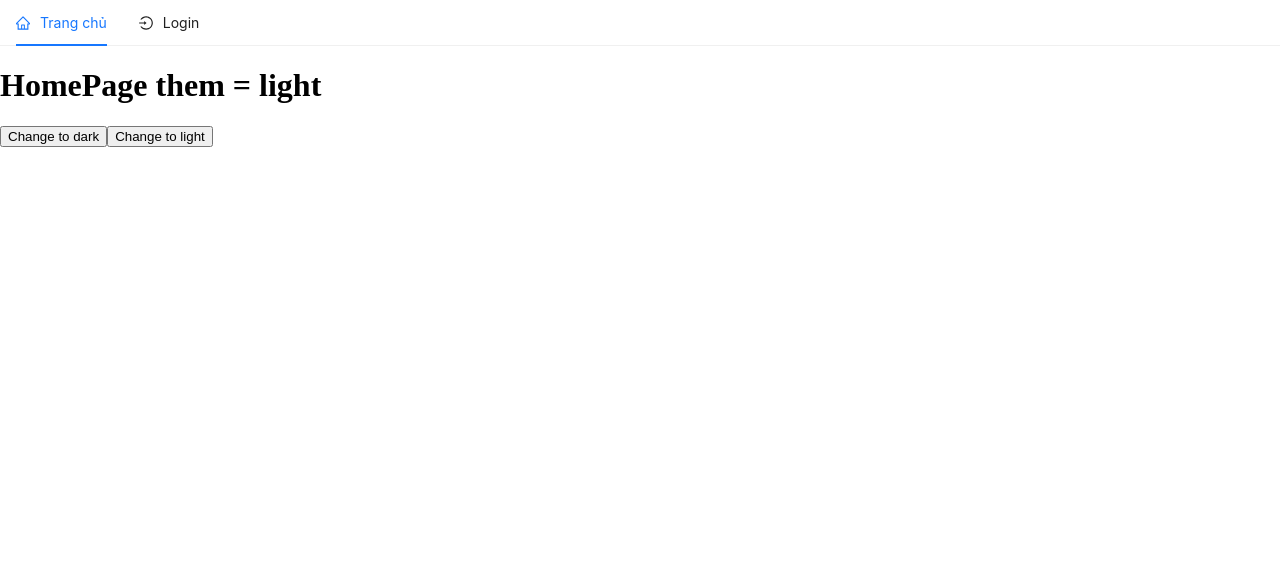
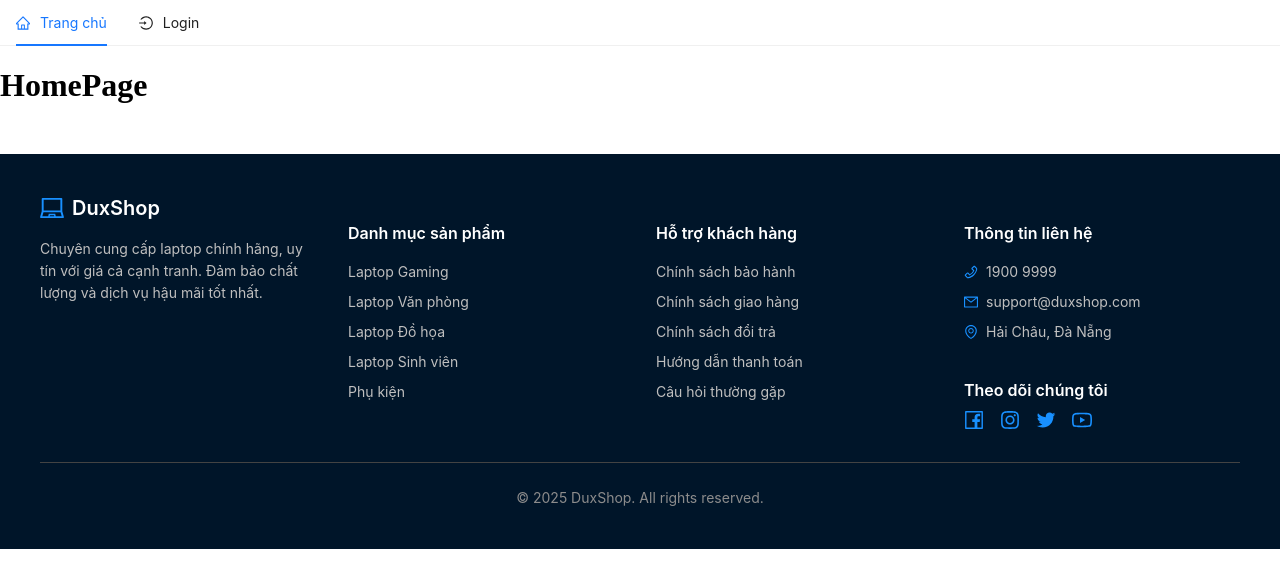
Before and after one commit to truongvu1508/fe-e-commerce-duxshop, a React (Vite) app: page / in a window 1280 px wide. Shown: the top 588 px of the page. Built offline with nearby package versions, Linux system fonts and the light colour scheme.

Commit message:
feat(ui): add footer component

```diff
--- /dev/null
+++ b/src/components/layout/app.footer.tsx
@@ -0,0 +1,187 @@
+import React from "react";
+import { Layout, Row, Col, Typography, Space, Divider } from "antd";
+import {
+  PhoneOutlined,
+  MailOutlined,
+  EnvironmentOutlined,
+  FacebookOutlined,
+  TwitterOutlined,
+  InstagramOutlined,
+  YoutubeOutlined,
+  LaptopOutlined,
+} from "@ant-design/icons";
+
+const { Footer } = Layout;
+const { Title, Text, Link } = Typography;
+
+const AppFooter = () => {
+  return (
+    <Footer
+      style={{
+        backgroundColor: "#001529",
+        color: "#fff",
+        marginTop: "50px",
+        padding: "40px 0",
+      }}
+    >
+      <div style={{ maxWidth: "1200px", margin: "0 auto", padding: "0 20px" }}>
+        <Row gutter={[32, 32]}>
+          {/* Thông tin công ty */}
+          <Col xs={24} sm={12} md={6}>
+            <Space direction="vertical" size="middle">
+              <div
+                style={{ display: "flex", alignItems: "center", gap: "8px" }}
+              >
+                <LaptopOutlined
+                  style={{ fontSize: "24px", color: "#1890ff" }}
+                />
+                <Title level={4} style={{ color: "#fff", margin: 0 }}>
+                  DuxShop
+                </Title>
+              </div>
+              <Text style={{ color: "#bfbfbf" }}>
+                Chuyên cung cấp laptop chính hãng, uy tín với giá cả cạnh tranh.
+                Đảm bảo chất lượng và dịch vụ hậu mãi tốt nhất.
+              </Text>
+            </Space>
+          </Col>
+
+          {/* Danh mục sản phẩm */}
+          <Col xs={24} sm={12} md={6}>
+            <Title level={5} style={{ color: "#fff", marginBottom: "16px" }}>
+              Danh mục sản phẩm
+            </Title>
+            <Space direction="vertical" size="small">
+              <Link style={{ color: "#bfbfbf" }} href="#gaming">
+                Laptop Gaming
+              </Link>
+              <Link style={{ color: "#bfbfbf" }} href="#office">
+                Laptop Văn phòng
+              </Link>
+              <Link style={{ color: "#bfbfbf" }} href="#design">
+                Laptop Đồ họa
+              </Link>
+              <Link style={{ color: "#bfbfbf" }} href="#student">
+                Laptop Sinh viên
+              </Link>
+              <Link style={{ color: "#bfbfbf" }} href="#accessories">
+                Phụ kiện
+              </Link>
+            </Space>
+          </Col>
+
+          {/* Hỗ trợ khách hàng */}
+          <Col xs={24} sm={12} md={6}>
+            <Title level={5} style={{ color: "#fff", marginBottom: "16px" }}>
+              Hỗ trợ khách hàng
+            </Title>
+            <Space direction="vertical" size="small">
+              <Link style={{ color: "#bfbfbf" }} href="#policy">
+                Chính sách bảo hành
+              </Link>
+              <Link style={{ color: "#bfbfbf" }} href="#shipping">
+                Chính sách giao hàng
+              </Link>
+              <Link style={{ color: "#bfbfbf" }} href="#return">
+                Chính sách đổi trả
+              </Link>
+              <Link style={{ color: "#bfbfbf" }} href="#payment">
+                Hướng dẫn thanh toán
+              </Link>
+              <Link style={{ color: "#bfbfbf" }} href="#faq">
+                Câu hỏi thường gặp
+              </Link>
+            </Space>
+          </Col>
+
+          {/* Thông tin liên hệ */}
+          <Col xs={24} sm={12} md={6}>
+            <Title level={5} style={{ color: "#fff", marginBottom: "16px" }}>
+              Thông tin liên hệ
+            </Title>
+            <Space direction="vertical" size="small">
+              <div
+                style={{ display: "flex", alignItems: "center", gap: "8px" }}
+              >
+                <PhoneOutlined style={{ color: "#1890ff" }} />
+                <Text style={{ color: "#bfbfbf" }}>1900 9999</Text>
+              </div>
+              <div
+                style={{ display: "flex", alignItems: "center", gap: "8px" }}
+              >
+                <MailOutlined style={{ color: "#1890ff" }} />
+                <Text style={{ color: "#bfbfbf" }}>support@duxshop.com</Text>
+              </div>
+              <div
+                style={{
+                  display: "flex",
+                  alignItems: "flex-start",
+                  gap: "8px",
+                }}
+              >
+                <EnvironmentOutlined
+                  style={{ color: "#1890ff", marginTop: "4px" }}
+                />
+                <Text style={{ color: "#bfbfbf" }}>Hải Châu, Đà Nẵng</Text>
+              </div>
+
+              {/* Social Media */}
+              <div style={{ marginTop: "16px" }}>
+                <Title level={5} style={{ color: "#fff", marginBottom: "8px" }}>
+                  Theo dõi chúng tôi
+                </Title>
+                <Space size="middle">
+                  <FacebookOutlined
+                    style={{
+                      fontSize: "20px",
+                      color: "#1890ff",
+                      cursor: "pointer",
+                    }}
+                    onClick={() => window.open("#facebook")}
+                  />
+                  <InstagramOutlined
+                    style={{
+                      fontSize: "20px",
+                      color: "#1890ff",
+                      cursor: "pointer",
+                    }}
+                    onClick={() => window.open("#instagram")}
+                  />
+                  <TwitterOutlined
+                    style={{
+                      fontSize: "20px",
+                      color: "#1890ff",
+                      cursor: "pointer",
+                    }}
+                    onClick={() => window.open("#twitter")}
+                  />
+                  <YoutubeOutlined
+                    style={{
+                      fontSize: "20px",
+                      color: "#1890ff",
+                      cursor: "pointer",
+                    }}
+                    onClick={() => window.open("#youtube")}
+                  />
+                </Space>
+              </div>
+            </Space>
+          </Col>
+        </Row>
+
+        <Divider style={{ borderColor: "#434343", margin: "32px 0 24px 0" }} />
+
+        {/* Copyright */}
+        <Row justify="center">
+          <Col>
+            <Text style={{ color: "#8c8c8c", textAlign: "center" }}>
+              © 2025 DuxShop. All rights reserved.
+            </Text>
+          </Col>
+        </Row>
+      </div>
+    </Footer>
+  );
+};
+
+export default AppFooter;
--- a/src/context/app.provider.tsx
+++ b/src/context/app.provider.tsx
@@ -2,9 +2,6 @@ import type React from "react";
 import { createContext, useContext, useState } from "react";
 
 interface IAppData {
-  theme: string;
-  setTheme: (v: string) => void;
-
   userInfo: {
     isAuthenticated: boolean;
     isLoading: boolean;
@@ -33,7 +30,6 @@ interface IProps {
 }
 
 const AppProvider = (props: IProps) => {
-  const [theme, setTheme] = useState<string>("light");
   const [username, setUsername] = useState<string>("");
   const [userInfo, setUserInfo] = useState<{
     isAuthenticated: boolean;
@@ -45,7 +41,7 @@ const AppProvider = (props: IProps) => {
 
   return (
     <AppContext.Provider
-      value={{ theme, setTheme, userInfo, setUserInfo, username, setUsername }}
+      value={{ userInfo, setUserInfo, username, setUsername }}
     >
       {children}
     </AppContext.Provider>
--- a/src/layout.tsx
+++ b/src/layout.tsx
@@ -4,6 +4,7 @@ import { Outlet } from "react-router";
 import { getAccountApi } from "./services/api";
 import { useAppContext } from "./context/app.provider";
 import { Spin } from "antd";
+import AppFooter from "./components/layout/app.footer";
 
 const AppLayout = () => {
   const { userInfo, setUserInfo } = useAppContext();
@@ -44,6 +45,7 @@ const AppLayout = () => {
           <div className="app-content">
             <Outlet />
           </div>
+          <AppFooter />
         </>
       ) : (
         <div className="popup">
--- a/src/pages/home.tsx
+++ b/src/pages/home.tsx
@@ -1,14 +1,7 @@
-import { useAppContext } from "../context/app.provider";
-
 const HomePage = () => {
-  const { theme, setTheme } = useAppContext();
   return (
     <div>
-      <h1>HomePage them = {theme}</h1>
-      <div>
-        <button onClick={() => setTheme("dark")}>Change to dark</button>
-        <button onClick={() => setTheme("light")}>Change to light</button>
-      </div>
+      <h1>HomePage</h1>
     </div>
   );
 };
--- a/src/pages/user.tsx
+++ b/src/pages/user.tsx
@@ -1,10 +1,42 @@
-import { useAppContext } from "../context/app.provider";
+import { Table } from "antd";
 
 const UserPage = () => {
-  const { theme, setTheme } = useAppContext();
+  const dataSource = [
+    {
+      key: "1",
+      name: "Mike",
+      age: 32,
+      address: "10 Downing Street",
+    },
+    {
+      key: "2",
+      name: "John",
+      age: 42,
+      address: "10 Downing Street",
+    },
+  ];
+
+  const columns = [
+    {
+      title: "Name",
+      dataIndex: "name",
+      key: "name",
+    },
+    {
+      title: "Age",
+      dataIndex: "age",
+      key: "age",
+    },
+    {
+      title: "Address",
+      dataIndex: "address",
+      key: "address",
+    },
+  ];
   return (
     <div>
-      <h1>UserPage them = {theme}</h1>
+      <h1>List User</h1>
+      <Table dataSource={dataSource} columns={columns} />;
     </div>
   );
 };
```
